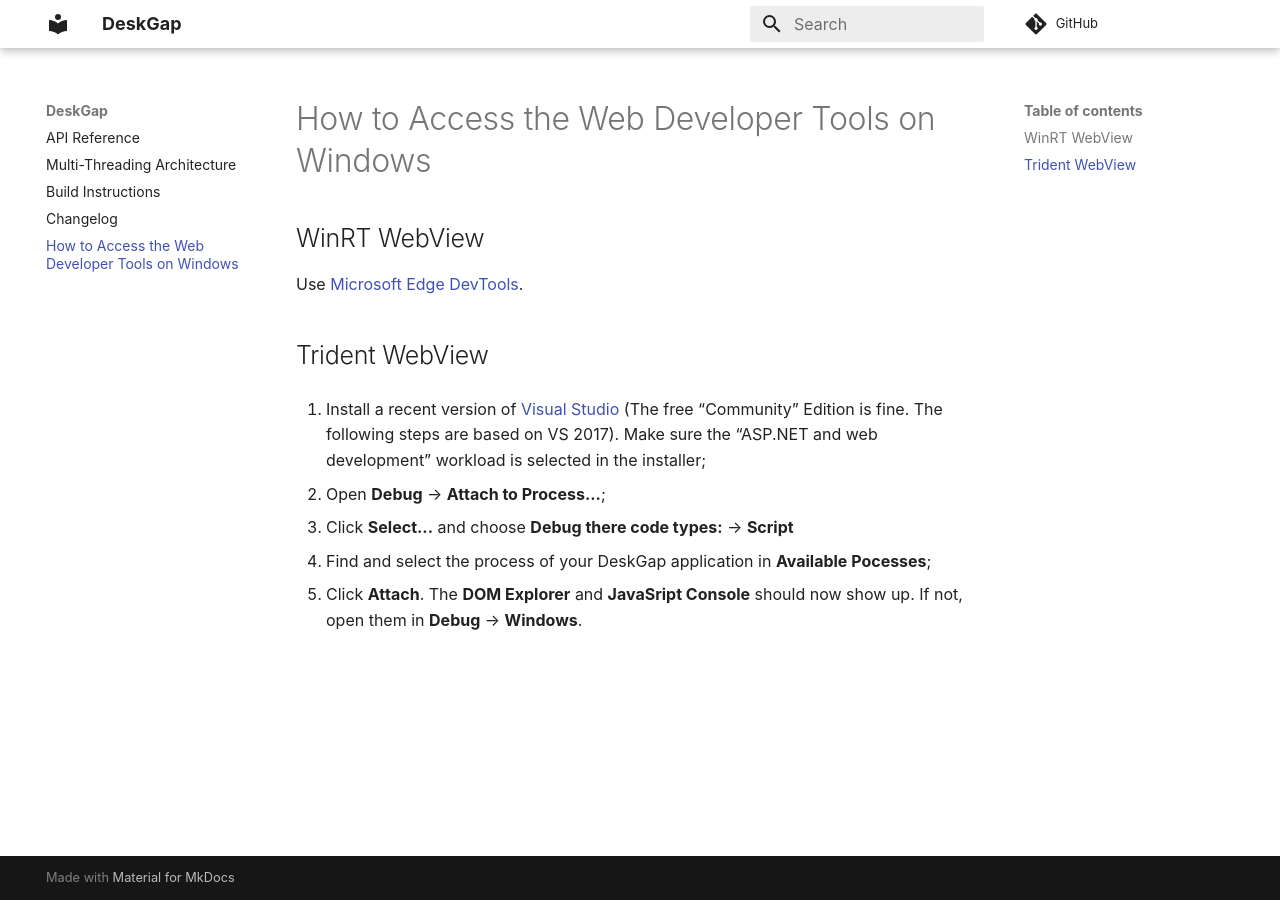
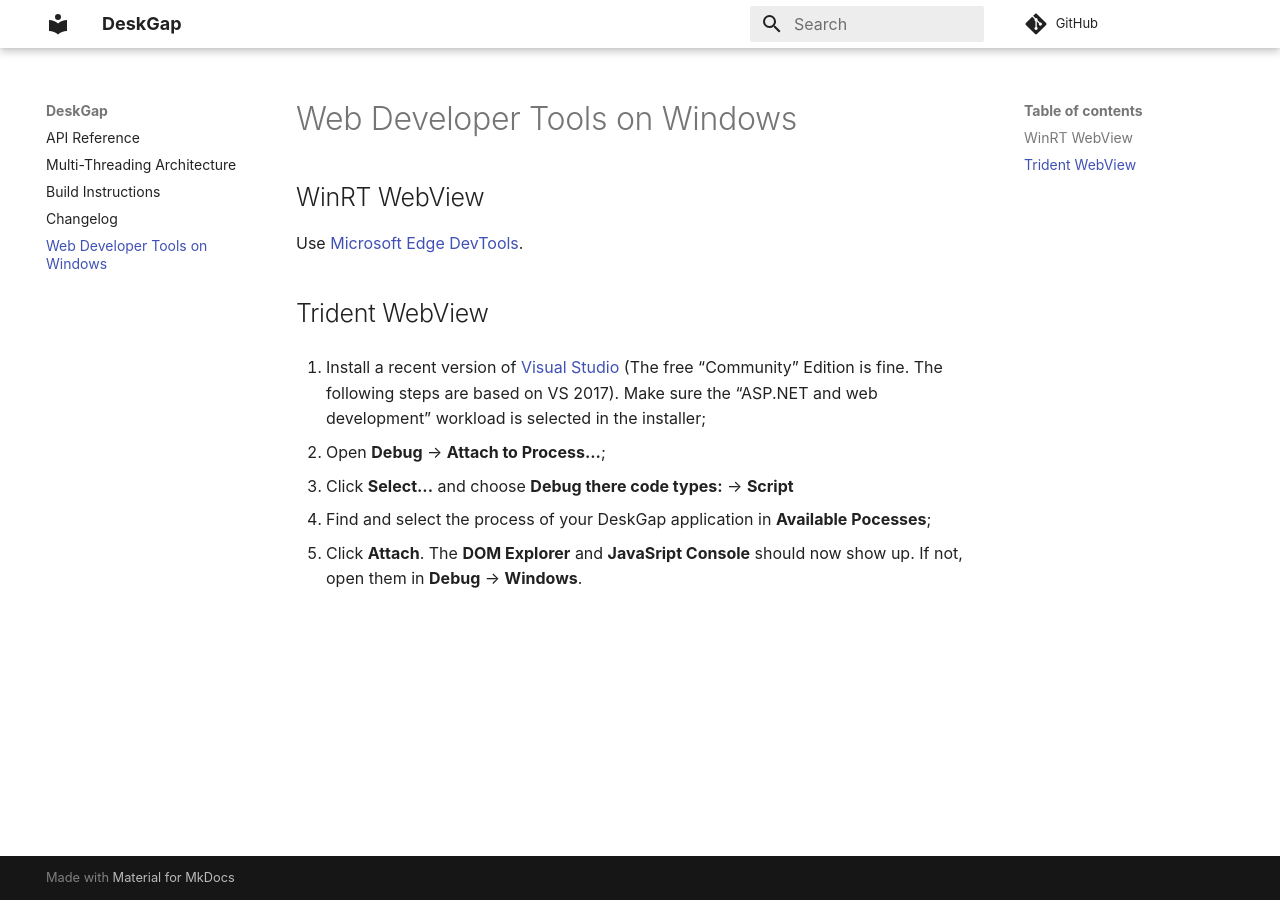
Before and after one commit to branchseer/DeskGap, an MkDocs documentation site: the page built from website/docs/devtools.md, in a window 1280 px wide. Built offline with MkDocs 1.6.1 and Material for MkDocs 9.7.7, drawn with Linux system fonts in a browser that asks for light colours; comment, search, counter and statistics services are not loaded.

Commit message:
Shorten the title of devtools.md

```diff
--- a/website/docs/devtools.md
+++ b/website/docs/devtools.md
@@ -1,4 +1,4 @@
-# How to Access the Web Developer Tools on Windows
+# Web Developer Tools on Windows
 
 ## WinRT WebView
 
```
